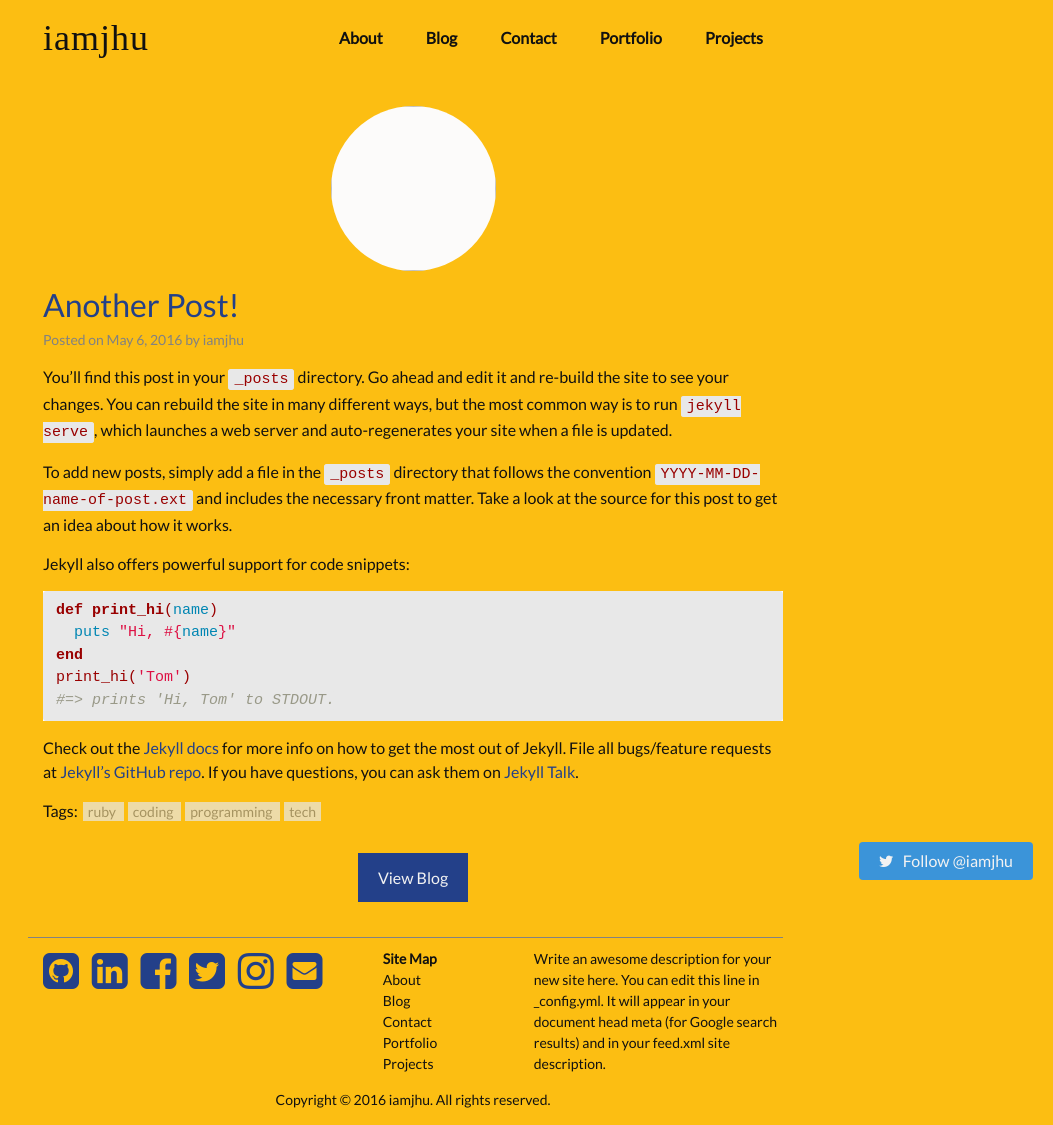
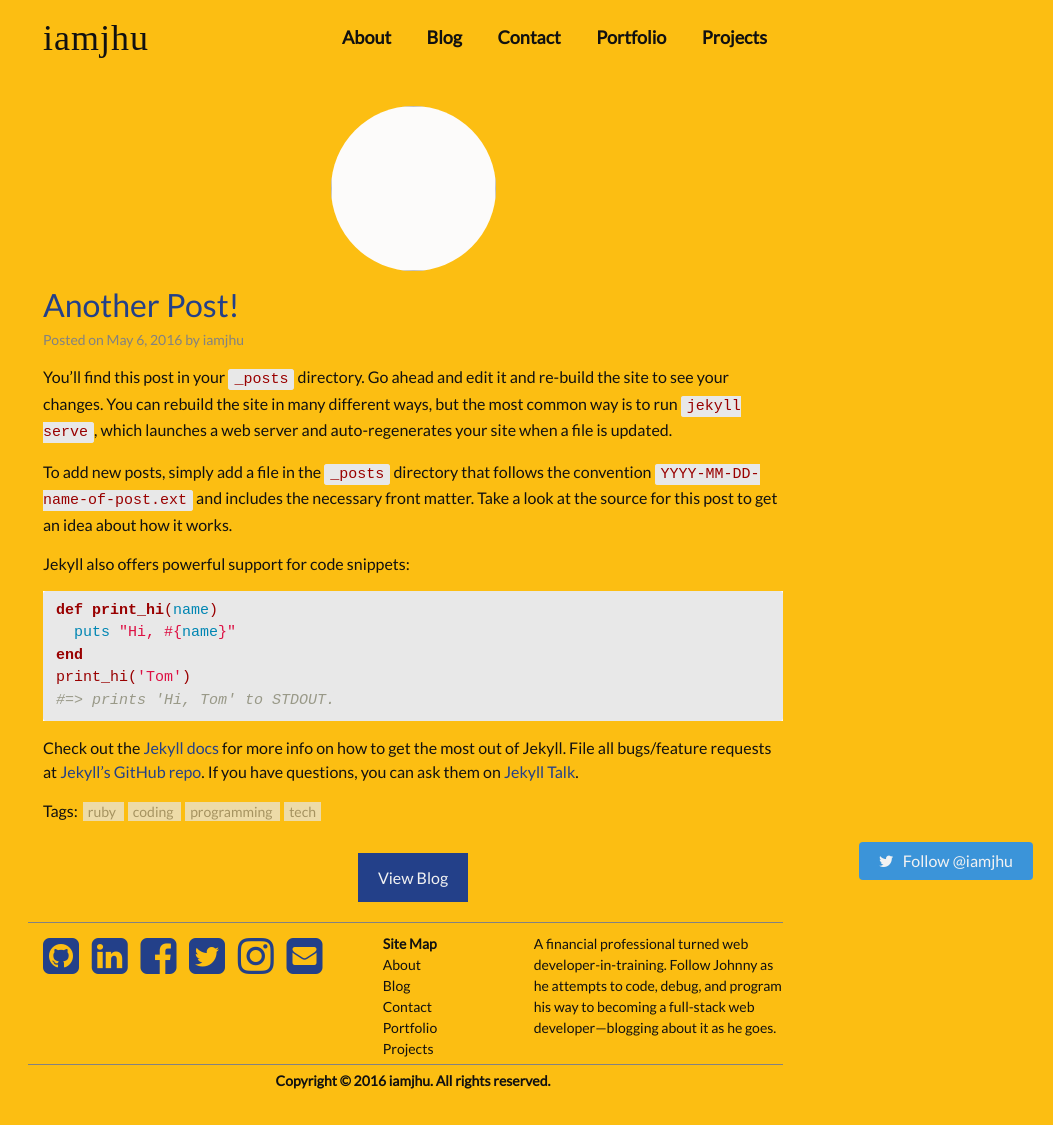
Before and after one commit to heyitsjhu/iamjhu.github.io, a Jekyll site: the page built from index.html, in a window 1280 px wide. Shown: the whole page, without its empty margins (227-1280 px from the left). Built offline with Jekyll 4.4.1, drawn with Linux system fonts in a browser that asks for light colours; nearby versions of some CDN libraries; some web fonts are replaced; after the commit the page ends 1096 px from its top, so only the background shows below that.

Commit message:
Update meta-description and footer layout

```diff
--- a/_config.yml
+++ b/_config.yml
@@ -11,9 +11,10 @@ owner: Johnny Hu
 email: jgeehen.hu@gmail.com
 copyright: Copyright &copy; 2016 iamjhu. All rights reserved.
 description: > # this means to ignore newlines until "baseurl:"
-  Write an awesome description for your new site here. You can edit this
-  line in _config.yml. It will appear in your document head meta (for
-  Google search results) and in your feed.xml site description.
+  A financial professional turned web developer-in-training.
+  Follow Johnny as he attempts to code, debug, and program his
+  way to becoming a full-stack web developer—blogging about it
+  as he goes.
 baseurl: "" # the subpath of your site, e.g. /blog
 url: "http://www.iamjhu.com" # the base hostname & protocol for your site
 github_username:  iamjhu
--- a/_sass/_layout.scss
+++ b/_sass/_layout.scss
@@ -33,10 +33,11 @@ header.site-header {
     .page-link {
         color: $text-color;
         line-height: $base-line-height;
+        font-size: 18px;
         font-weight: bold;
 
         // Gaps between nav items
-        padding: 14px 20px;
+        padding: 12px 16px;
         transition: 0.5s;
 
         &:hover {
@@ -89,7 +90,7 @@ header.site-header {
  * SITE FOOTER
  */
 .site-footer {
-    padding: ($spacing-unit / 2) 0;
+    padding-top: ($spacing-unit / 2) 0;
     font-size: 14px;
     color: $text-color;
     font-size: $small-font-size;
@@ -124,12 +125,15 @@ header.site-header {
 }
 
 .footer-copyright {
+    padding: 5px 0;
     font-size: $small-font-size;
+    font-weight: bolder;
     text-align: center;
 }
 .footer-col-wrapper {
     padding-top: 10px;
     border-top: 1px solid $grey-color;
+    border-bottom: 1px solid $grey-color;
     margin-left: -$spacing-unit / 2;
     @extend %clearfix;
 }
```
